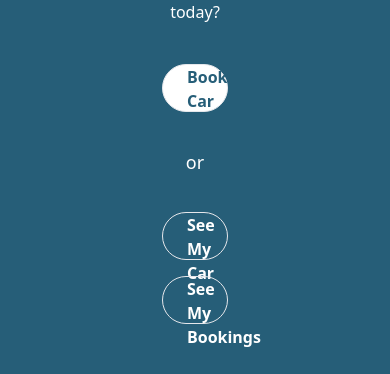
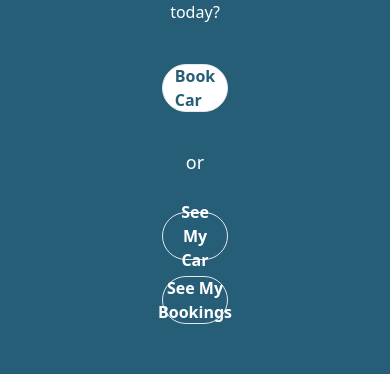
Before and after one commit to TheGymRwanda/c7-auca-bisque-carsharing-frontend, a React (Vite) app: page / in a window 390 px wide. Shown: the part 257-631 px from the top of the page. Built offline with nearby package versions, Linux system fonts and the light colour scheme; the HTML template or start-up script is replaced by a standard one; what axios-hooks would draw is missing.

Commit message:
feat: done with routing to empty pages

```diff
--- /dev/null
+++ b/src/components/BookCar.tsx
@@ -0,0 +1,7 @@
+//import React from 'react'
+
+function BookCar() {
+  return <div>BookCar</div>
+}
+
+export default BookCar
--- /dev/null
+++ b/src/components/Bookings.tsx
@@ -0,0 +1,7 @@
+//import React from 'react'
+
+function Bookings() {
+  return <div>Bookings</div>
+}
+
+export default Bookings
--- a/src/components/Home.tsx
+++ b/src/components/Home.tsx
@@ -1,3 +1,4 @@
+import { Link } from 'react-router-dom'
 import positiv from '../assets/positiv.png'
 
 function Home() {
@@ -5,9 +6,9 @@ function Home() {
     <div className="p-4">
       <div className="flex flex-col items-center">
         <div>
-          <img src={positiv} />
+          <img src={positiv} alt="Positive illustration" />
         </div>
-        <p className="mt-8 sm:mt-10 md:mt-12 text-center  sm:text-2xl md:text-3xl max-w-xl px-2">
+        <p className="mt-8 sm:mt-10 md:mt-12 text-center sm:text-2xl md:text-3xl max-w-xl px-2">
           Hello Manuela!
           <br />
           What are you up to today?
@@ -15,18 +16,32 @@ function Home() {
       </div>
 
       <div className="mt-10 sm:mt-14 md:mt-16 max-w-md mx-auto grid grid-cols-1 gap-4 px-4">
-        <button className="rounded-3xl bg-white text-[var(--color-primary)] border border-spacing-10 h-12 font-bold w-full sm:w-full md:w-full px-6 transition-colors duration-300">
+        <Link
+          to="/bookcar"
+          className="flex items-center justify-center rounded-3xl bg-white text-[var(--color-primary)] border border-spacing-10 h-12 font-bold w-full px-6 transition-colors duration-300"
+        >
           Book Car
-        </button>
-        <h1 className="p-5 place-self-center text-lg sm:text-xl md:text-2xl">or</h1>
-        <button className="rounded-3xl border border-spacing-10 hover:bg-white hover:text-[var(--color-primary)] text-white h-12 font-bold w-full sm:w-full md:w-full px-6 transition-colors duration-300">
+        </Link>
+
+        <h1 className="flex justify-center items-center p-5 place-self-center text-lg sm:text-xl md:text-2xl">
+          or
+        </h1>
+
+        <Link
+          to="/seemycar"
+          className="flex justify-center items-center rounded-3xl border border-spacing-10 hover:bg-white hover:text-[var(--color-primary)] text-white h-12 font-bold w-full px-6 transition-colors duration-300 text-center"
+        >
           See My Car
-        </button>
-        <button className="rounded-3xl border border-spacing-10 hover:bg-white hover:text-[var(--color-primary)] text-white h-12 font-bold w-full sm:w-full md:w-full px-6 transition-colors duration-300">
+        </Link>
+        <Link
+          to="/bookings"
+          className="flex justify-center items-center rounded-3xl border border-spacing-10 hover:bg-white hover:text-[var(--color-primary)] text-white h-12 font-bold w-full px-6 transition-colors duration-300 text-center"
+        >
           See My Bookings
-        </button>
+        </Link>
       </div>
     </div>
   )
 }
+
 export default Home
--- /dev/null
+++ b/src/components/SeeMyCar.tsx
@@ -0,0 +1,7 @@
+//import React from 'react'
+
+function SeeMyCar() {
+  return <div>SeeMyCar</div>
+}
+
+export default SeeMyCar
```
